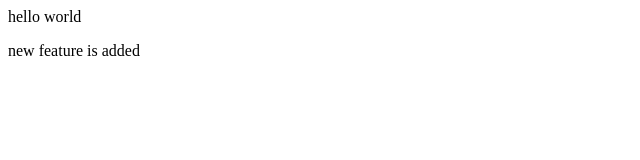
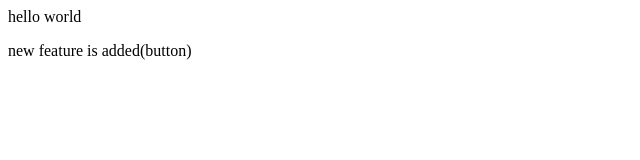
Before and after one commit to Mridula222/local-repo, a plain HTML site: page index.html in a window 1280 px wide. Shown: the full height of the page, 0-640 px from the left. Drawn offline with Linux system fonts and the light colour scheme.

Commit message:
add button

```diff
--- a/index.html
+++ b/index.html
@@ -1,2 +1,2 @@
 <p>hello world</p>
-<p>new feature is added</p>
+<p>new feature is added(button)</p>
```
